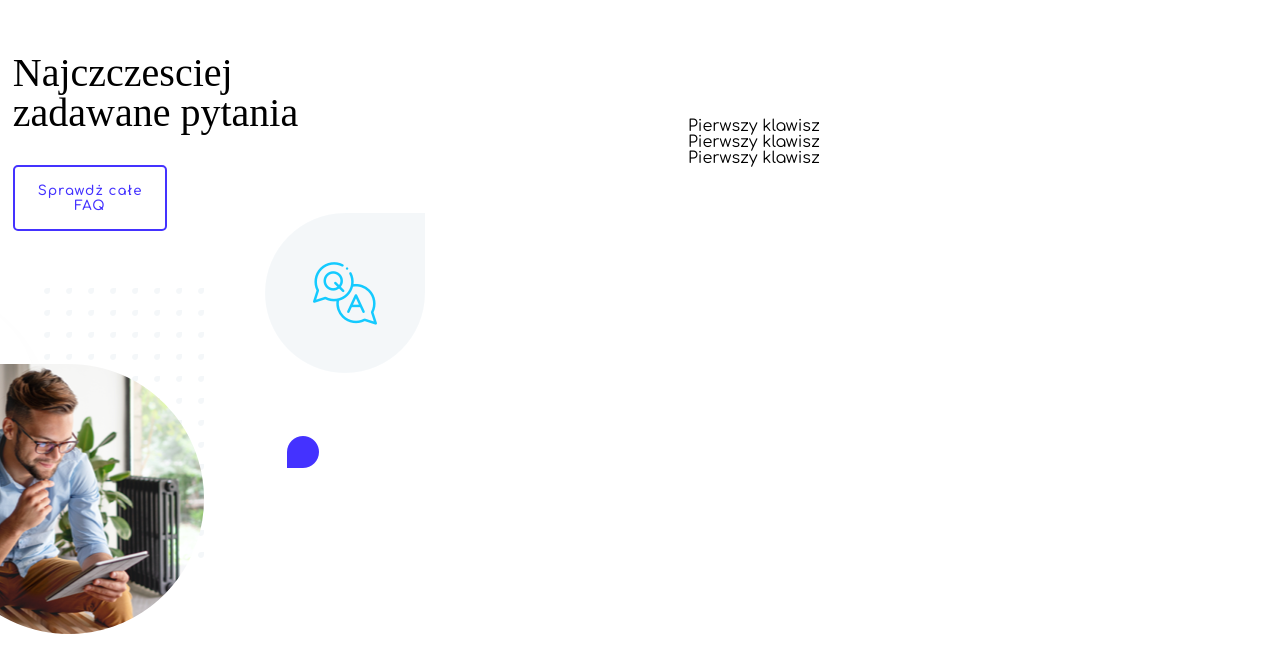
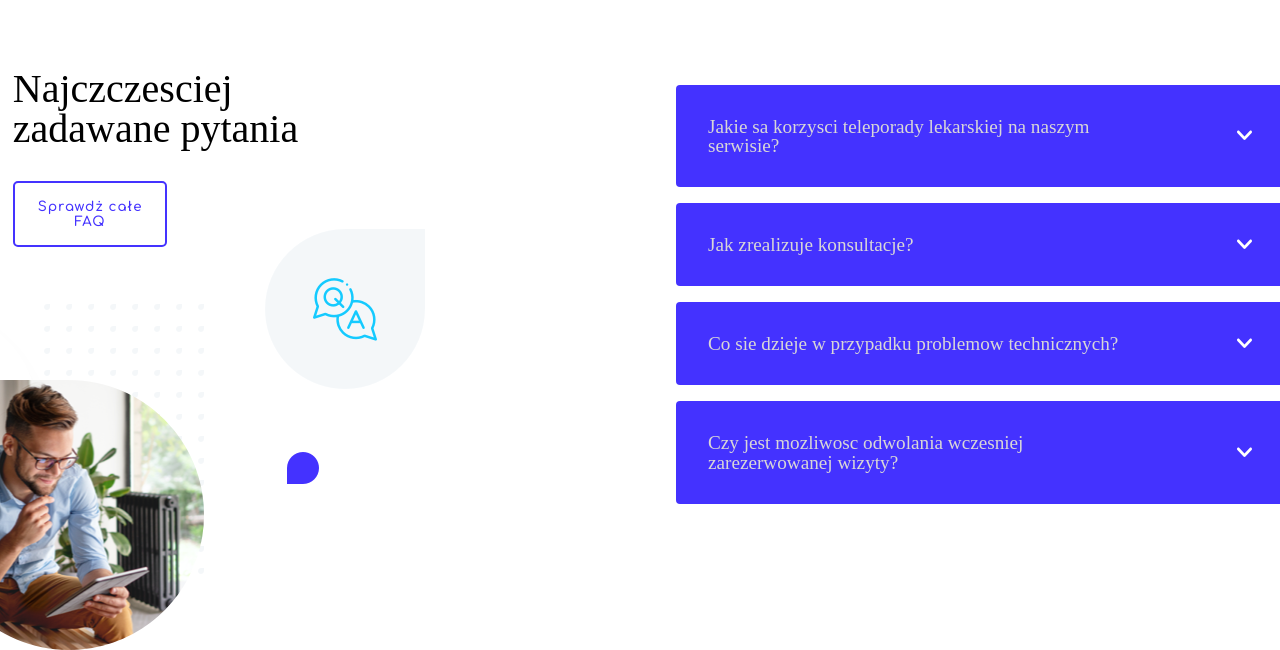
Before and after one commit to michrytel/empressia, a React (Create React App) app: page / in a window 1280 px wide. Shown: the part 1794-2444 px from the top of the page. Built offline with nearby package versions, Linux system fonts and the light colour scheme; a web font is replaced by a local one.

Commit message:
FAQ components, styling + animation

```diff
--- /dev/null
+++ b/src/assets/Accordion.json
@@ -0,0 +1,22 @@
+[
+  {
+    "question": "Jakie sa korzysci teleporady lekarskiej na naszym serwisie?",
+    "answer": "Lorem ipsum dolor sit amet, consectetur adipisicing elit. Blanditiis cupiditate illo laborum libero magnam officiis quisquam repudiandae sed sint voluptate? Explicabo quas voluptatem voluptatibus!",
+    "open": false
+  },
+  {
+    "question": "Jak zrealizuje konsultacje?",
+    "answer": "Lorem ipsum dolor sit amet, consectetur adipisicing elit. Blanditiis cupiditate illo laborum libero magnam officiis quisquam repudiandae sed sint voluptate? Explicabo quas voluptatem voluptatibus!",
+    "open": false
+  },
+  {
+    "question": "Co sie dzieje w przypadku problemow technicznych?",
+    "answer": "Lorem ipsum dolor sit amet, consectetur adipisicing elit. Blanditiis cupiditate illo laborum libero magnam officiis quisquam repudiandae sed sint voluptate? Explicabo quas voluptatem voluptatibus!",
+    "open": false
+  },
+  {
+    "question": "Czy jest mozliwosc odwolania wczesniej zarezerwowanej wizyty?",
+    "answer": "Lorem ipsum dolor sit amet, consectetur adipisicing elit. Blanditiis cupiditate illo laborum libero magnam officiis quisquam repudiandae sed sint voluptate? Explicabo quas voluptatem voluptatibus!",
+    "open": false
+  }
+]
--- a/src/components/atoms/AccordionSingle.js
+++ b/src/components/atoms/AccordionSingle.js
@@ -1,6 +1,13 @@
-const AccordionSingle = () => {
+const AccordionSingle = ({faq, index, toggle}) => {
     return (
-        <div>Pierwszy klawisz</div>
+        <div className={"accordion " + (faq.open ? `open` : ``)} key={index} onClick={() => toggle(index)}>
+            <div className="accordion__question">
+                {faq.question}
+            </div>
+            <div className="accordion__answer">
+                {faq.answer}
+            </div>
+        </div>
     )
 }
 
--- /dev/null
+++ b/src/components/molecules/Accordion.js
@@ -0,0 +1,26 @@
+import AccordionData from "../../assets/Accordion.json";
+import AccordionSingle from "../atoms/AccordionSingle";
+import {useState} from "react";
+
+const Accordion = () => {
+    const [questions, setQuestions] = useState(AccordionData)
+    const toggle = index => {
+        setQuestions(questions.map ((faq, i) => {
+            if (i === index) {
+                faq.open = !faq.open
+            } else {
+                faq.open = false;
+            }
+            return faq;
+        }))}
+
+    return (
+        <div className="accordion__container">
+            {questions.map((faq, i) =>
+                <AccordionSingle faq={faq} index={i} toggle={toggle}/>
+            )}
+        </div>
+    )
+}
+
+export default Accordion
--- a/src/components/organisms/Faq.js
+++ b/src/components/organisms/Faq.js
@@ -1,8 +1,10 @@
 import Headline from "../atoms/Headline";
 import Button from "../atoms/Button";
 import faqImg from "../../assets/mainpage/illustration-faq.png"
-import AccordionSingle from "../atoms/AccordionSingle";
+import Accordion from "../molecules/Accordion";
+
 const Faq = () => {
+
     return (
         <section className="faq">
             <div className="faq__container container">
@@ -11,11 +13,7 @@ const Faq = () => {
                     <Button text="Sprawdż całe FAQ" style="button__secondary"/>
                     <img src={faqImg} alt="FAQ image"/>
                 </div>
-                <div className="faq__accordion">
-                    <AccordionSingle/>
-                    <AccordionSingle/>
-                    <AccordionSingle/>
-                </div>
+                <Accordion/>
             </div>
         </section>
     )
--- a/src/scss/components/_faq.scss
+++ b/src/scss/components/_faq.scss
@@ -2,16 +2,18 @@
   margin-top: 32rem;
   .faq__container {
     display: flex;
-    align-items: center;
+    align-items: flex-start;
+    justify-content: space-between;
+
 
     .faq__content {
       position: relative;
-      margin-right: 10em;
       display: flex;
       flex-direction: column;
       gap: 1rem;
       text-align: left;
       h1 {
+        align-self: flex-start;
         font-size: 2.5rem;
         font-weight: 500;
         font-family: $font-secondary;
@@ -28,7 +30,73 @@
         max-width: 30%;
       }
     }
-    .faq__accordion {
+    .accordion__container {
+      display: flex;
+      flex-direction: column;
+      gap: 1rem;
+      padding: 1rem;
+      max-width: 50%;
+      .accordion {
+        background-color: $color-extras-primary;
+        color: $background-color-dark;
+        font-family: $font-secondary;
+        font-size: 1.2em;
+        font-weight: 400;
+        padding: 2rem;
+        border-radius: 4px;
+        transition: all 0.4s ease-out;
+
+        .accordion__question {
+          position: relative;
+          max-width: 80%;
+          transition: all 0.4s ease-out;
+          font-weight: 500;
+
+          &::after {
+            content: "";
+            position: absolute;
+            top: 50%;
+            right: -25%;
+            transform: translateY(-50%);
+            width: 30px;
+            height: 30px;
+            background-image: url(../../assets/icons/ui/chevron-down.svg);
+            background-position: center;
+            background-size: 15px;
+            background-repeat: no-repeat;
+            filter: brightness(0%) invert(100%);
+            transition: all 0.4s ease-out;
+          }
+        }
+        .accordion__answer {
+          opacity: 0;
+          max-height: 0;
+          overflow-y: hidden;
+          transition: all 0.4s ease-out;
+          line-height: 1.8;
+        }
+        &.open {
+          background-color: #FFF;
+          padding-left: 2.5rem;
+          box-shadow: 15px 15px 15px 20px $background-color-light;
+
+          .accordion__question {
+            margin-bottom: 15px;
+            color: $color-extras-primary;
+            &::after {
+              transform: translateY(-50%) rotate(180deg);
+              filter: none;
+            }
+          }
+          .accordion__answer {
+            opacity: 1;
+            max-height: 500px;
+            color: $color-grey;
+
+
+          }
+        }
+      }
     }
   }
 }
--- a/src/scss/components/_profits.scss
+++ b/src/scss/components/_profits.scss
@@ -7,6 +7,7 @@
     position: relative;
     margin-top: 32rem;
     text-align: center;
+    gap: 1rem;
     h1 {
       font-family: $font-secondary;
       font-size: 3.5rem;
--- a/src/scss/settings/_colors.scss
+++ b/src/scss/settings/_colors.scss
@@ -1,5 +1,6 @@
-$background-color-dark: rgb(236, 236, 236);
-$background-color-light: rgb(244, 247, 249);
+$background-color-dark: rgb(217, 215, 215);
+$background-color-light: rgb(231, 236, 236);
 $color-extras-primary: rgb(68,50,255);
 $color-extras-secondary: rgb(20,202,255);
 $color-black: rgb(14,14,14);
+$color-grey: #5c5c5c;;
```
Also changed, not shown: src/scss/components/_header.scss (line endings or trailing spaces), src/scss/components/atoms/_accordion.scss (deleted).
